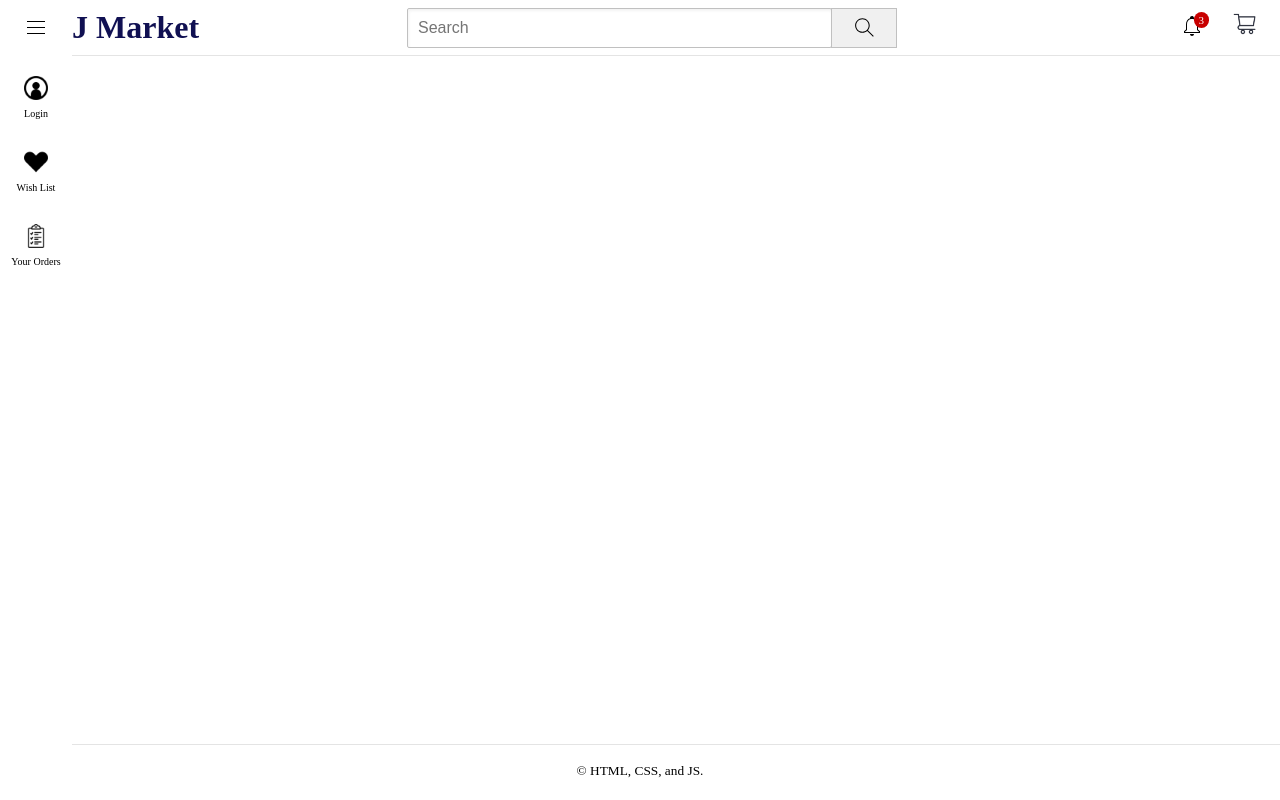
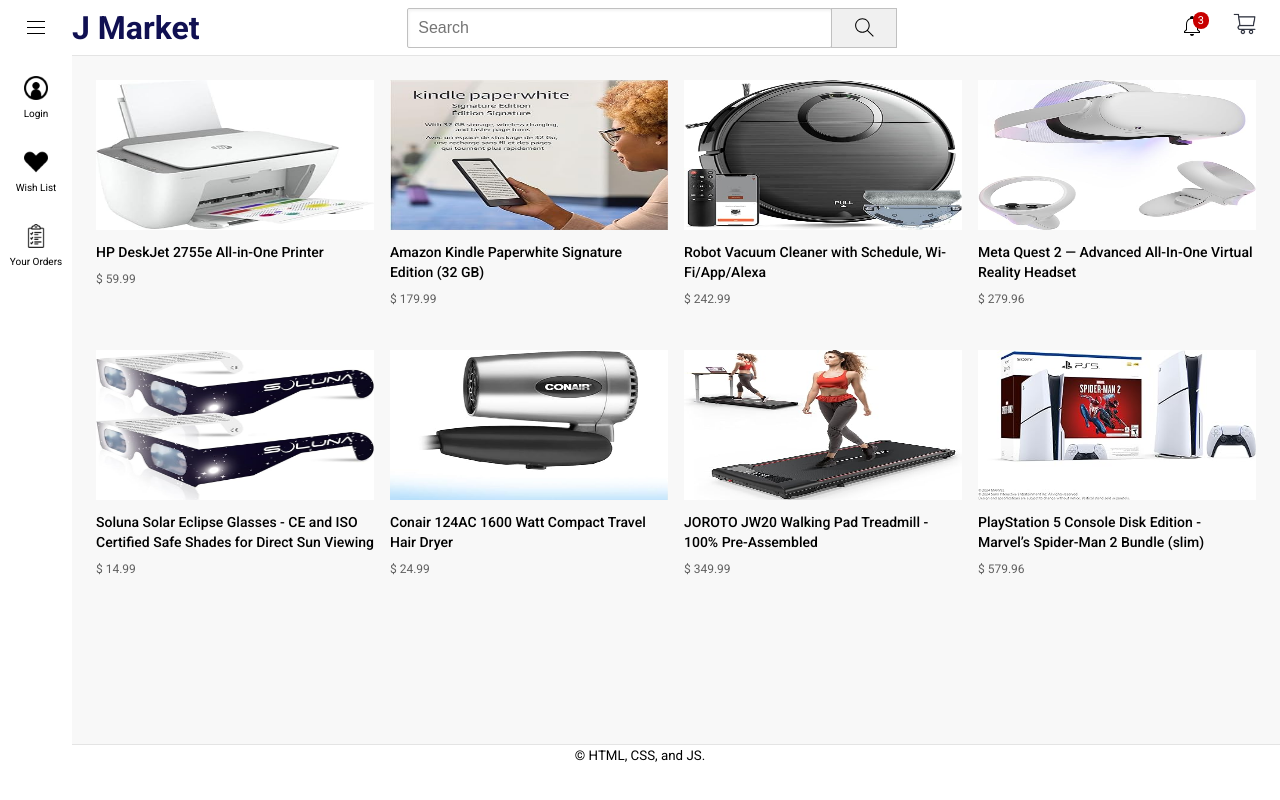
Before and after one commit to JessCarvalho29/jesscarvalho29.github.io, a PHP site: page /college/project-1/ in a window 1280 px wide. Run offline with PHP 8.4, Linux system fonts and the light colour scheme.

Commit message:
project update 1

```diff
--- a/college/project-1/index.html
+++ b/college/project-1/index.html
@@ -52,7 +52,140 @@
     </div>
   </nav>
 
-  <main></main>
+  <main>
+    <section class="product-grid">
+      <div class="product-preview">
+        <div class="image-row">
+          <img class="image" src="images/product-1.jpeg">
+        </div>
+        <div class="product-info-grid">
+          <div class="product-info">
+            <p class="product-title">
+              HP DeskJet 2755e All-in-One Printer
+            </p>
+            <p class="product-value">
+              $ 59.99
+            </p>
+          </div>
+        </div>
+      </div>
+
+      <div class="product-preview">
+        <div class="image-row">
+          <img class="image" src="images/product-2.jpg">
+        </div>
+        <div class="product-info-grid">
+          <div class="product-info">
+            <p class="product-title">
+              Amazon Kindle Paperwhite Signature Edition (32 GB)
+            </p>
+            <p class="product-value">
+              $ 179.99
+            </p>
+          </div>
+        </div>
+      </div>
+
+      <div class="product-preview">
+        <div class="image-row">
+          <img class="image" src="images/product-3.jpg">
+        </div>
+        <div class="product-info-grid">
+          <div class="product-info">
+            <p class="product-title">
+              Robot Vacuum Cleaner with Schedule, Wi-Fi/App/Alexa
+            </p>
+            <p class="product-value">
+              $ 242.99
+            </p>
+          </div>
+        </div>
+      </div>
+
+      <div class="product-preview">
+        <div class="image-row">
+          <img class="image" src="images/product-4.jpg">
+        </div>
+        <div class="product-info-grid">
+          <div class="product-info">
+            <p class="product-title">
+              Meta Quest 2 — Advanced All-In-One Virtual Reality Headset
+            </p>
+            <p class="product-value">
+              $ 279.96
+            </p>
+          </div>
+        </div>
+      </div>
+
+      <div class="product-preview">
+        <div class="image-row">
+          <img class="image" src="images/product-5.jpg">
+        </div>
+        <div class="product-info-grid">
+          <div class="product-info">
+            <p class="product-title">
+              Soluna Solar Eclipse Glasses - CE and ISO Certified Safe Shades for Direct Sun Viewing
+            </p>
+            <p class="product-value">
+              $ 14.99
+            </p>
+          </div>
+        </div>
+      </div>
+
+      <div class="product-preview">
+        <div class="image-row">
+          <img class="image" src="images/product-6.jpg">
+        </div>
+        <div class="product-info-grid">
+          <div class="product-info">
+            <p class="product-title">
+              Conair 124AC 1600 Watt Compact Travel Hair Dryer
+            </p>
+            <p class="product-value">
+              $ 24.99
+            </p>
+          </div>
+        </div>
+      </div>
+
+      <div class="product-preview">
+        <div class="image-row">
+          <img class="image" src="images/product-7.jpg">
+        </div>
+        <div class="product-info-grid">
+          <div class="product-info">
+            <p class="product-title">
+              JOROTO JW20 Walking Pad Treadmill - 100% Pre-Assembled
+            </p>
+            <p class="product-value">
+              $ 349.99
+            </p>
+          </div>
+        </div>
+      </div>
+
+      <div class="product-preview">
+        <div class="image-row">
+          <img class="image" src="images/product-8.jpg">
+        </div>
+        <div class="product-info-grid">
+          <div class="product-info">
+            <p class="product-title">
+              PlayStation 5 Console Disk Edition - Marvel’s Spider-Man 2 Bundle (slim)
+            </p>
+            <p class="product-value">
+              $ 579.96
+            </p>
+          </div>
+        </div>
+      </div>
+
+
+
+    </section>
+  </main>
 
     <footer>
       <p><small>© HTML, CSS, and JS.</small></p>
--- a/college/project-1/login.html
+++ b/college/project-1/login.html
@@ -19,7 +19,7 @@
   <header class="header">
     <div class="left-section">
       <img class="hamburger-menu" src="icons/hamburger-menu.svg">
-      <h1 class="logo" >J Market</h1>
+      <a href="index.html"><h1 class="logo" >J Market</h1></a>
     </div>
     <div class="middle-section">
       <input class="search-bar" type="text" placeholder="Search">
--- a/college/project-1/style/style.css
+++ b/college/project-1/style/style.css
@@ -1,3 +1,17 @@
+p {
+  margin-top: 0;
+  margin-bottom: 0;
+}
+
+body {
+  font-family: Roboto, Arial;
+  margin: 0;
+  padding-top: 80px;
+  padding-left: 96px;
+  padding-right: 24px;
+  background-color: rgb(248, 248, 248);
+}
+
 .header {
   height: 55px;
 
@@ -184,7 +198,6 @@
   border-radius: 20px;
   padding: 50px 40px;
   margin-top: 100px;
-  /* vertical-align: center; */
   font-family: 'Times New Roman', Times, serif;
   display: inline-block;
   justify-content: center;
@@ -212,6 +225,73 @@
   margin-top: 20px;
 }
 
+.image {
+  width: 100%;
+  height: 150px;
+}
+
+.product-title {
+  margin-top: 0;
+  font-size: 14px;
+  font-weight: 500;
+  line-height: 20px;
+  margin-bottom: 10px;
+}
+
+.product-info-grid {
+  display: grid;
+  grid-template-columns: 1fr;
+}
+
+
+.image-row {
+  margin-bottom: 8px;
+  position: relative;
+}
+
+.product-value {
+  font-size: 12px;
+  color: rgb(96, 96, 96);
+}
+
+.product-value {
+  margin-bottom: 4px;
+}
+
+.product-grid {
+  display: grid;
+  grid-template-columns: 1fr 1fr 1fr;
+  column-gap: 16px;
+  row-gap: 40px;
+}
+
+.buy-cart-button{
+  padding: 5px 10px;
+  background-color: rgb(226, 226, 62);
+  font-weight: 700;
+  border-radius: 5px;
+  cursor: pointer;
+}
+
+@media (max-width: 750px) {
+  .product-grid {
+    grid-template-columns: 1fr 1fr;
+  }
+}
+
+@media (min-width: 751px) and (max-width: 999px) {
+  .product-grid {
+    grid-template-columns: 1fr 1fr 1fr;
+  }
+}
+
+@media (min-width: 1000px) {
+  .product-grid {
+    grid-template-columns: 1fr 1fr 1fr 1fr;
+  }
+}
+
+
 
 footer{
     height: 55px;
```
Also changed, not shown: college/project-1/cart.html (+42 -2 lines), college/project-1/orders.html (+20 -2 lines), college/project-1/wish-list.html (+21 -2 lines), college/project-1/images/product-1.jpeg (added), college/project-1/images/product-2.jpg (added), college/project-1/images/product-3.jpg (added), college/project-1/images/product-4.jpg (added), college/project-1/images/product-5.jpg (added), college/project-1/images/product-6.jpg (added), college/project-1/images/product-7.jpg (added), college/project-1/images/product-8.jpg (added).
